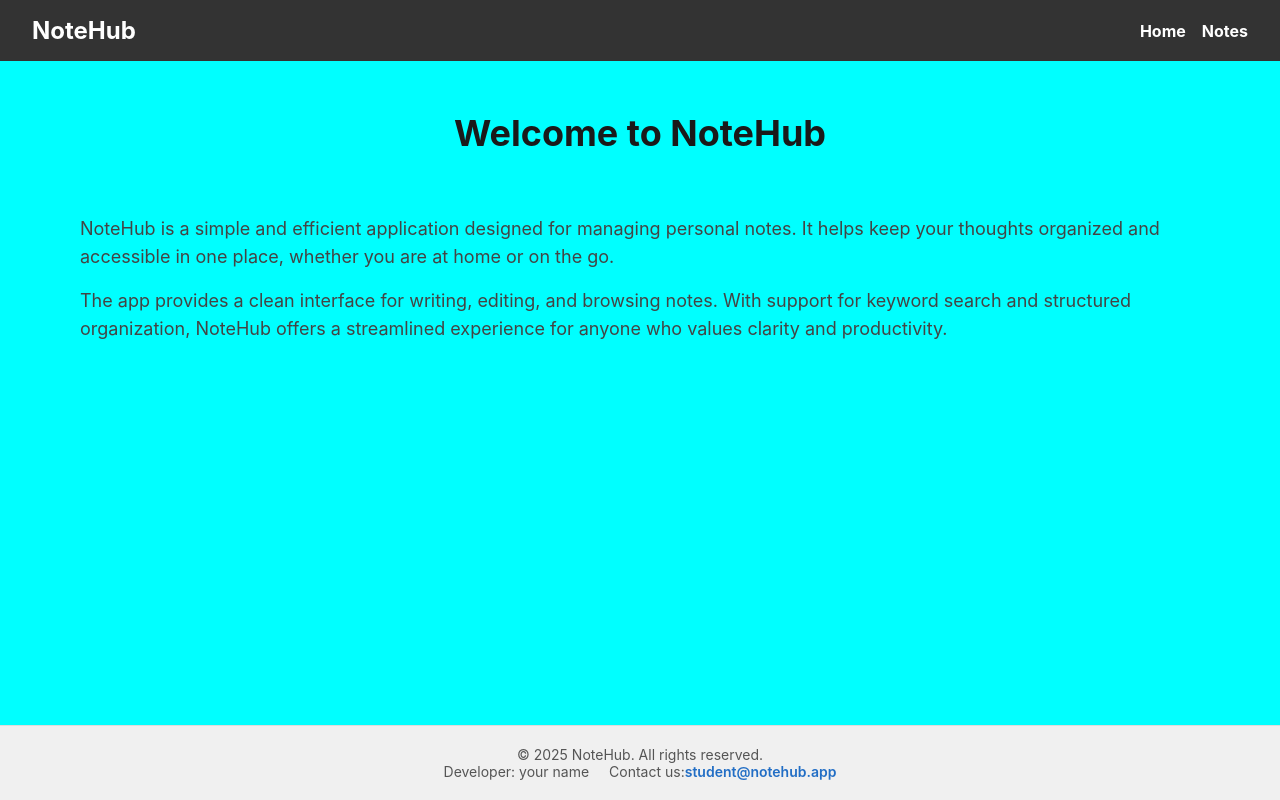
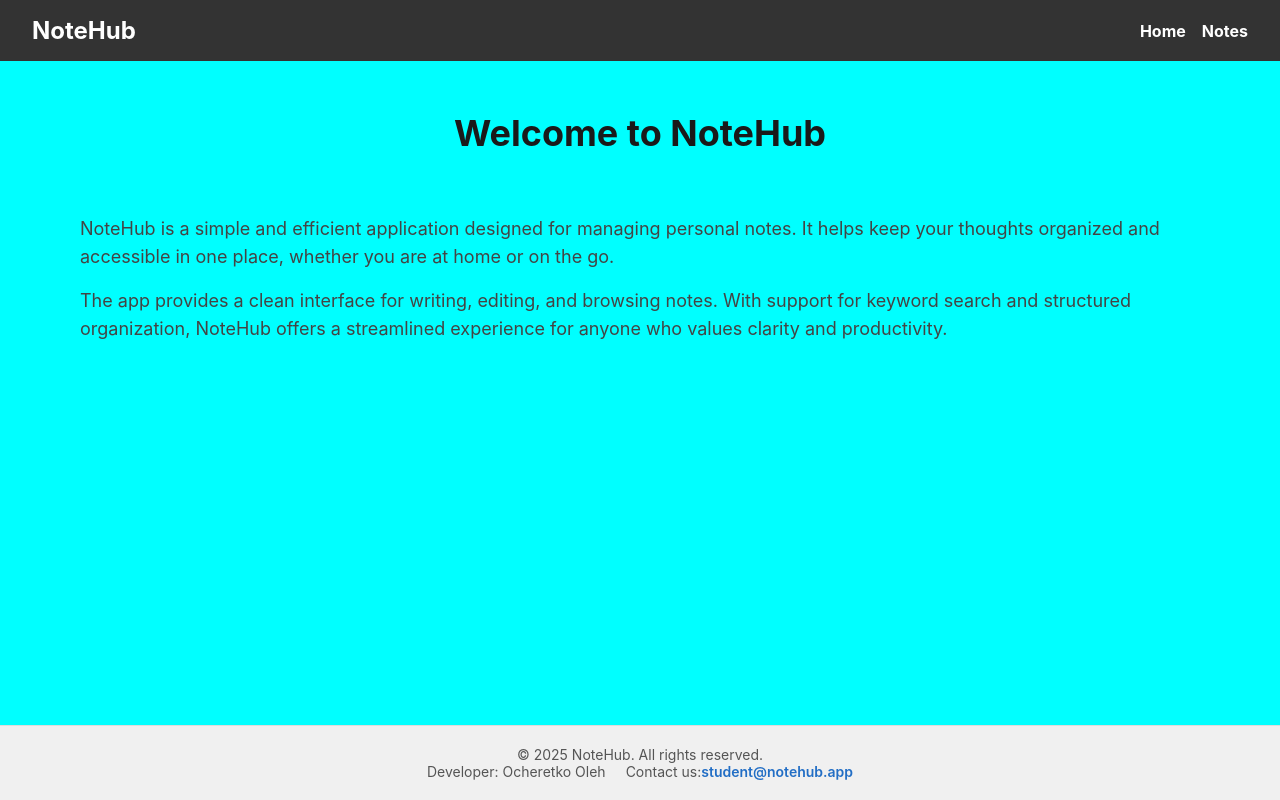
Before and after one commit to Ocheretko1992/07-routing-nextjs, a Next.js app: page / in a window 1280 px wide. Built offline with nearby package versions, Linux system fonts and the light colour scheme.

Commit message:
finaly fix footer

```diff
--- a/components/Footer/Footer.tsx
+++ b/components/Footer/Footer.tsx
@@ -6,11 +6,11 @@ const Footer = () => {
       <div className={css.content}>
         <p>© {new Date().getFullYear()} NoteHub. All rights reserved.</p>
         <div className={css.wrap}>
-          <p>Developer: your name</p>
+          <p>Developer: Ocheretko Oleh</p>
           <p>
             Contact us:
             <a
-              href="mailto:student@notehub.app"
+              href="www.linkedin.com/in/ocheretko-oleh"
               target="blank"
               rel="noopener noreferrer"
             >
```
